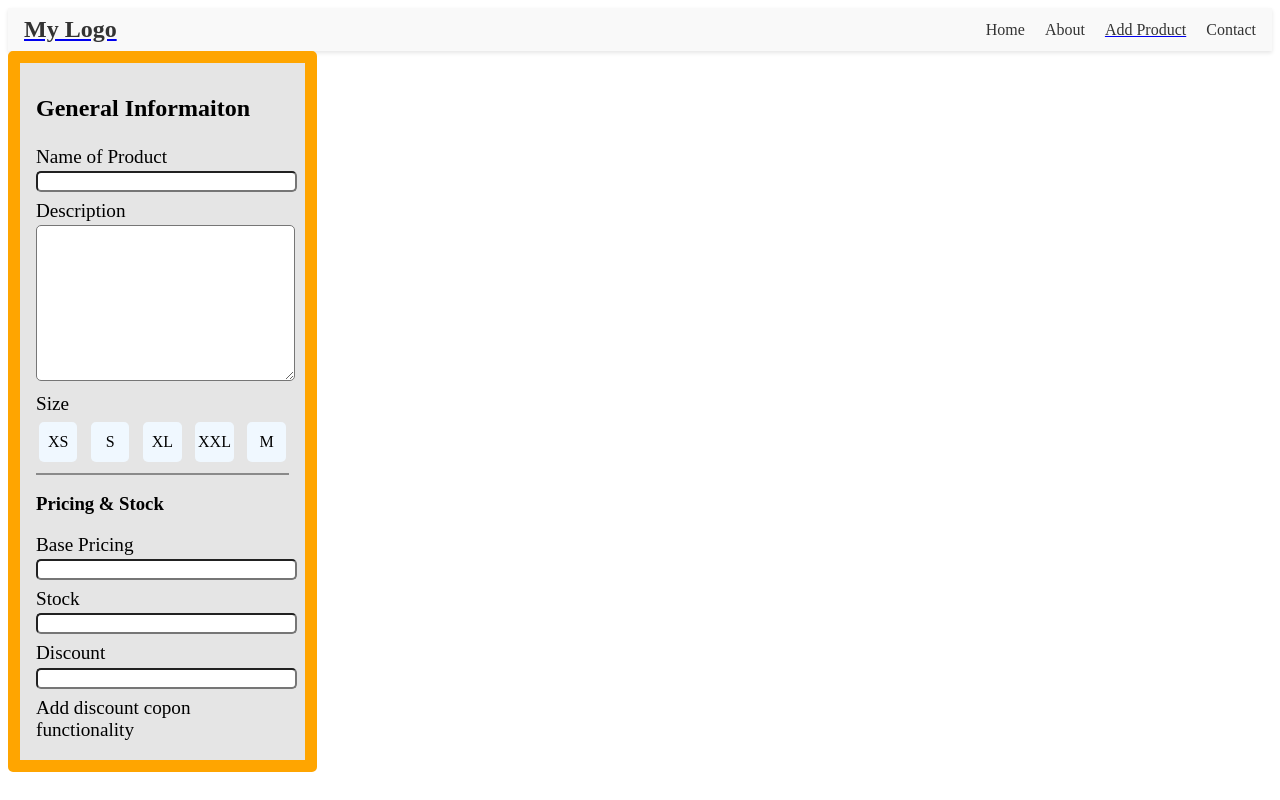
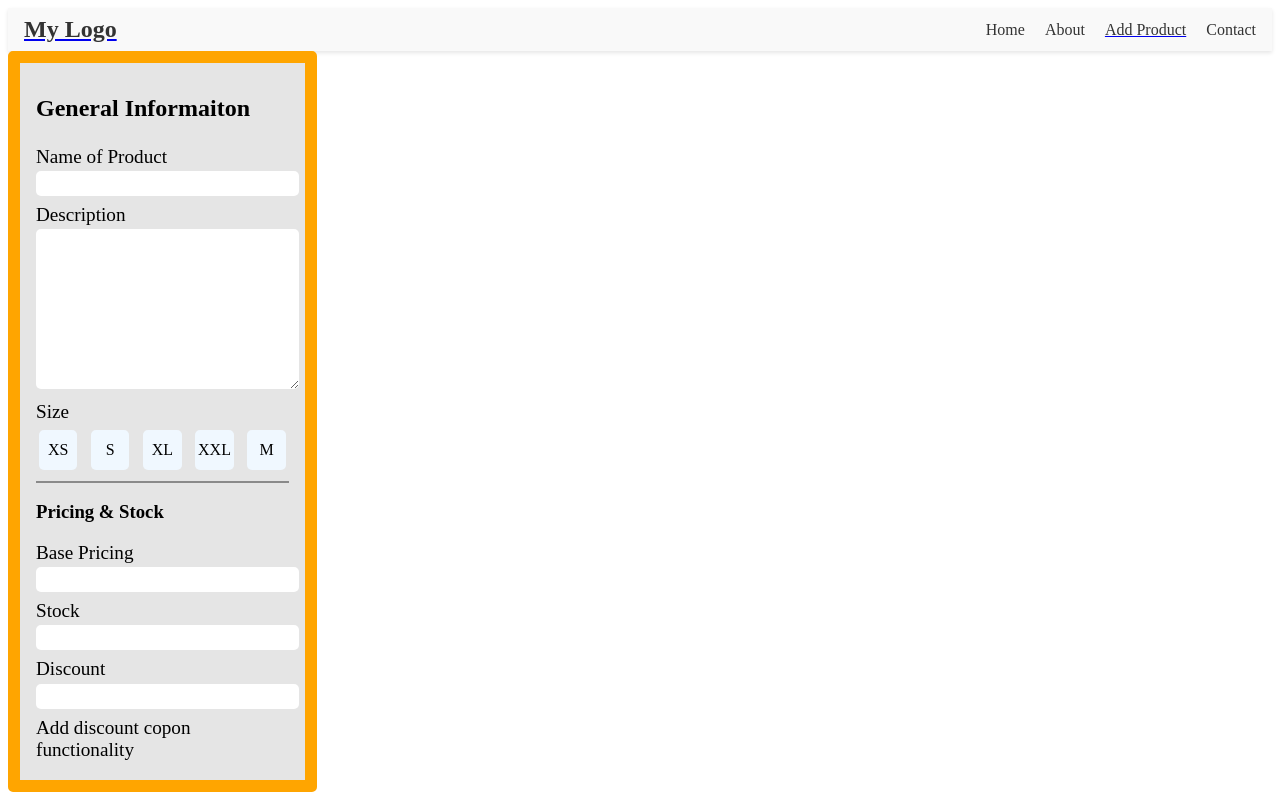
Before and after one commit to UltimateGuruBhutta/shopapp, a React (Vite) app: page /AddProduct in a window 1280 px wide. Built offline with nearby package versions, Linux system fonts and the light colour scheme; a web font is replaced by a local one.

Commit message:
little css

```diff
--- a/src/components/styles/InsertProdInfo.module.css
+++ b/src/components/styles/InsertProdInfo.module.css
@@ -39,6 +39,8 @@
 .w {
   width: 100%;
   border-radius: 5px;
+  border: none;
+  padding: 5px;
 }
 
 .mbtns {
```
